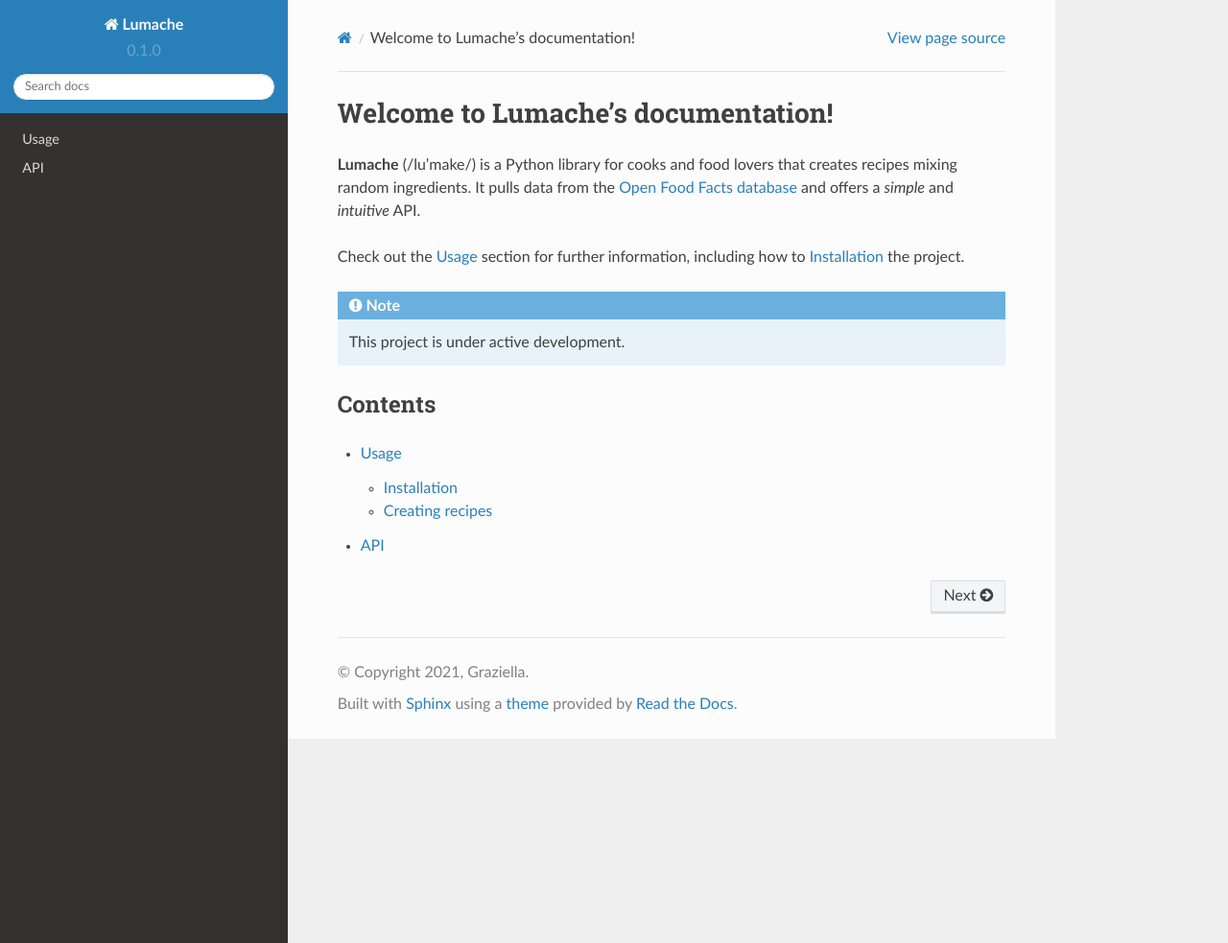
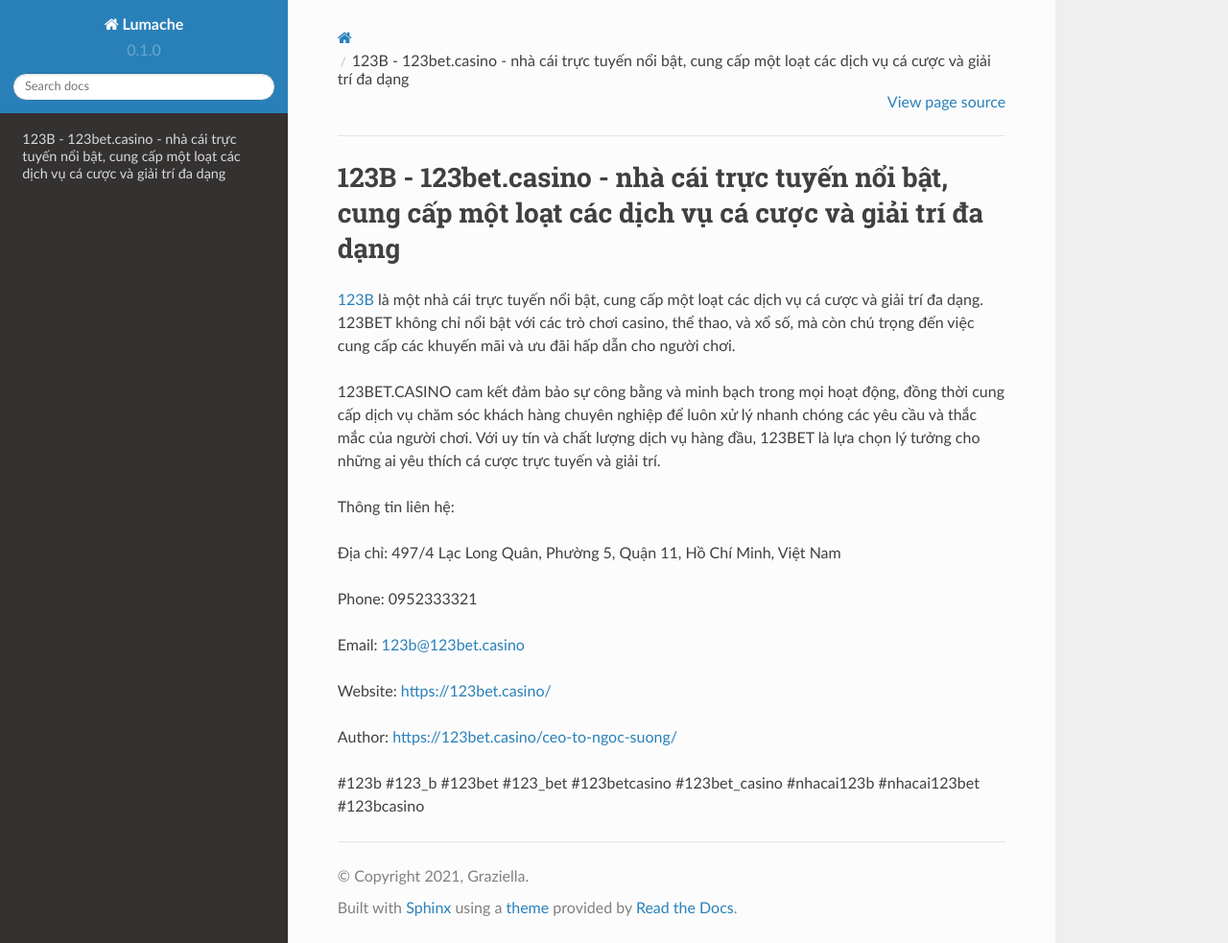
Before and after one commit to srphamkhuongduy77/123betcasino, a Sphinx documentation site: the page built from docs/source/index.rst, in a window 1280 px wide and 983 px high. Shown: the whole window at 96% size. Built offline with Sphinx 7.4.7 and the Read the Docs theme 2.0.0, drawn with Linux system fonts in a browser that asks for light colours.

Commit message:
Update index.rst

```diff
--- a/docs/source/index.rst
+++ b/docs/source/index.rst
@@ -1,22 +1,20 @@
-Welcome to Lumache's documentation!
+123B - 123bet.casino - nhà cái trực tuyến nổi bật, cung cấp một loạt các dịch vụ cá cược và giải trí đa dạng
 ===================================
 
-**Lumache** (/lu'make/) is a Python library for cooks and food lovers
-that creates recipes mixing random ingredients.
-It pulls data from the `Open Food Facts database <https://world.openfoodfacts.org/>`_
-and offers a *simple* and *intuitive* API.
+`123B <https://123bet.casino/>`_ là một nhà cái trực tuyến nổi bật, cung cấp một loạt các dịch vụ cá cược và giải trí đa dạng. 123BET không chỉ nổi bật với các trò chơi casino, thể thao, và xổ số, mà còn chú trọng đến việc cung cấp các khuyến mãi và ưu đãi hấp dẫn cho người chơi.
 
-Check out the :doc:`usage` section for further information, including
-how to :ref:`installation` the project.
+123BET.CASINO cam kết đảm bảo sự công bằng và minh bạch trong mọi hoạt động, đồng thời cung cấp dịch vụ chăm sóc khách hàng chuyên nghiệp để luôn xử lý nhanh chóng các yêu cầu và thắc mắc của người chơi. Với uy tín và chất lượng dịch vụ hàng đầu, 123BET là lựa chọn lý tưởng cho những ai yêu thích cá cược trực tuyến và giải trí.
 
-.. note::
+Thông tin liên hệ:
 
-   This project is under active development.
+Địa chỉ: 497/4 Lạc Long Quân, Phường 5, Quận 11, Hồ Chí Minh, Việt Nam
 
-Contents
---------
+Phone: 0952333321
 
-.. toctree::
+Email: 123b@123bet.casino
 
-   usage
-   api
+Website: https://123bet.casino/
+
+Author: https://123bet.casino/ceo-to-ngoc-suong/
+
+#123b #123_b #123bet #123_bet #123betcasino #123bet_casino #nhacai123b #nhacai123bet #123bcasino
```
